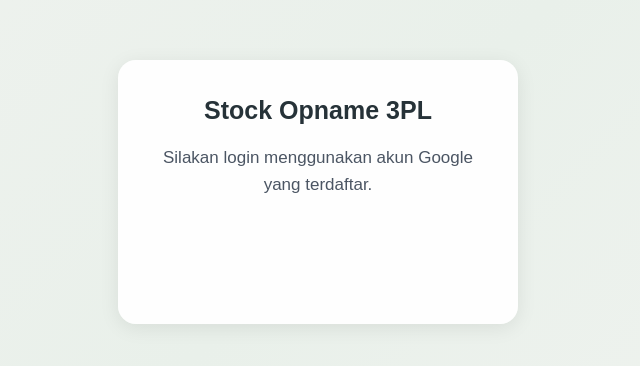
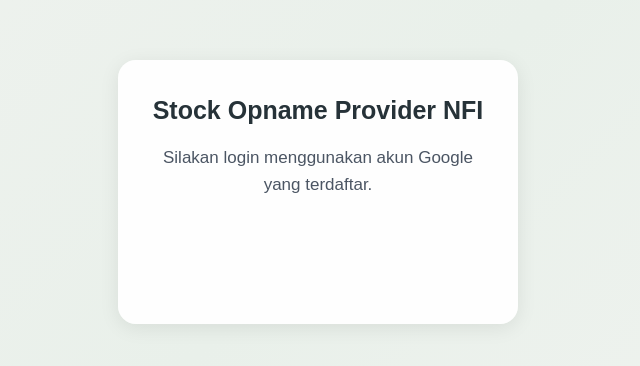
Before and after one commit to farhatbalfas/stock-opname-scanner, a plain HTML site: page login.html in a window 1280 px wide. Shown: the part 208-574 px from the top of the page, without its empty margins (322-962 px from the left). Drawn offline with Linux system fonts and the light colour scheme.

Commit message:
login.html

```diff
--- a/login.html
+++ b/login.html
@@ -5,7 +5,7 @@
   <meta charset="UTF-8">
   <meta name="viewport" content="width=device-width, initial-scale=1, viewport-fit=cover">
 
-  <title>Login Stock Opname 3PL</title>
+  <title>Login Stock Opname Provider NFI</title>
 
   <style>
     * {
@@ -93,7 +93,7 @@
 <body>
 
   <div class="login-box">
-    <h2>Stock Opname 3PL</h2>
+    <h2>Stock Opname Provider NFI</h2>
 
     <p class="instruction">
       Silakan login menggunakan akun Google yang terdaftar.
```
